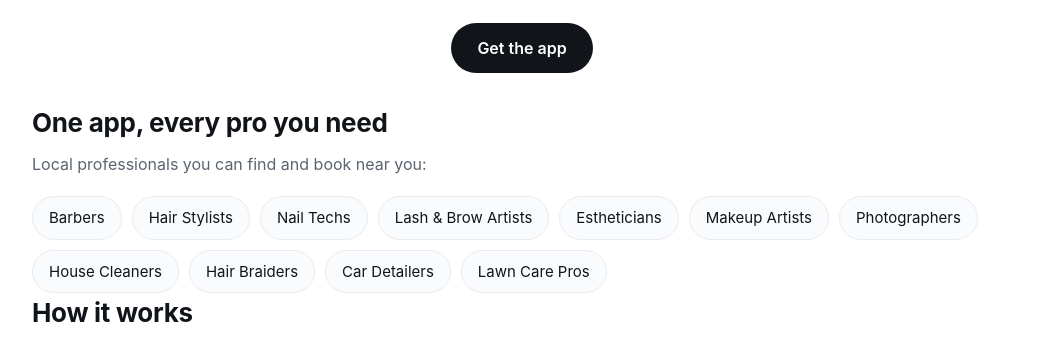
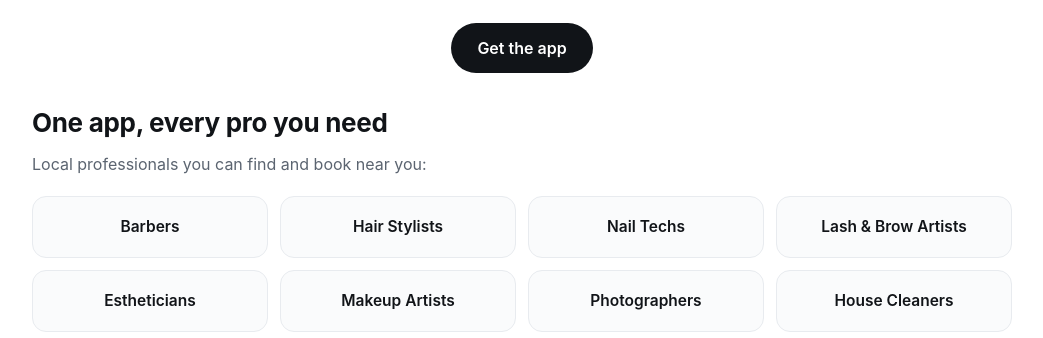
Before and after one commit to BastidaDavid/viagolink, a plain HTML site: page index.html in a window 1280 px wide. Shown: the part 614-952 px from the top of the page, without its empty margins (118-1161 px from the left). Drawn offline with Linux system fonts and the light colour scheme.

Commit message:
Categories section: uniform grid instead of loose pills

```diff
--- a/index.html
+++ b/index.html
@@ -29,8 +29,9 @@
   section { padding:38px 0; }
   h2 { font-size:26px; letter-spacing:-0.3px; margin-bottom:8px; }
   .sub { color:var(--muted); margin-bottom:20px; }
-  .chips { display:flex; flex-wrap:wrap; gap:10px; }
-  .chip { border:1px solid var(--line); border-radius:999px; padding:9px 16px; font-size:15px; background:#fafbfc; }
+  .cats { display:grid; grid-template-columns:repeat(4,1fr); gap:12px; }
+  .cat { border:1px solid var(--line); border-radius:14px; padding:16px 10px; font-size:15.5px; font-weight:600; text-align:center; background:#fafbfc; display:flex; align-items:center; justify-content:center; min-height:62px; }
+  @media (max-width:640px) { .cats { grid-template-columns:repeat(2,1fr); } .cat:last-child { grid-column:span 2; } }
   .steps { display:grid; grid-template-columns:repeat(auto-fit,minmax(230px,1fr)); gap:16px; }
   .step { border:1px solid var(--line); border-radius:16px; padding:20px; }
   .step .n { width:34px; height:34px; border-radius:50%; background:var(--blue); color:#fff; font-weight:700; display:flex; align-items:center; justify-content:center; margin-bottom:10px; }
@@ -65,18 +66,18 @@
 <section class="wrap" id="categories">
   <h2>One app, every pro you need</h2>
   <p class="sub">Local professionals you can find and book near you:</p>
-  <div class="chips">
-    <span class="chip">Barbers</span>
-    <span class="chip">Hair Stylists</span>
-    <span class="chip">Nail Techs</span>
-    <span class="chip">Lash &amp; Brow Artists</span>
-    <span class="chip">Estheticians</span>
-    <span class="chip">Makeup Artists</span>
-    <span class="chip">Photographers</span>
-    <span class="chip">House Cleaners</span>
-    <span class="chip">Hair Braiders</span>
-    <span class="chip">Car Detailers</span>
-    <span class="chip">Lawn Care Pros</span>
+  <div class="cats">
+    <div class="cat">Barbers</div>
+    <div class="cat">Hair Stylists</div>
+    <div class="cat">Nail Techs</div>
+    <div class="cat">Lash &amp; Brow Artists</div>
+    <div class="cat">Estheticians</div>
+    <div class="cat">Makeup Artists</div>
+    <div class="cat">Photographers</div>
+    <div class="cat">House Cleaners</div>
+    <div class="cat">Hair Braiders</div>
+    <div class="cat">Car Detailers</div>
+    <div class="cat">Lawn Care Pros</div>
   </div>
 </section>
 
```
